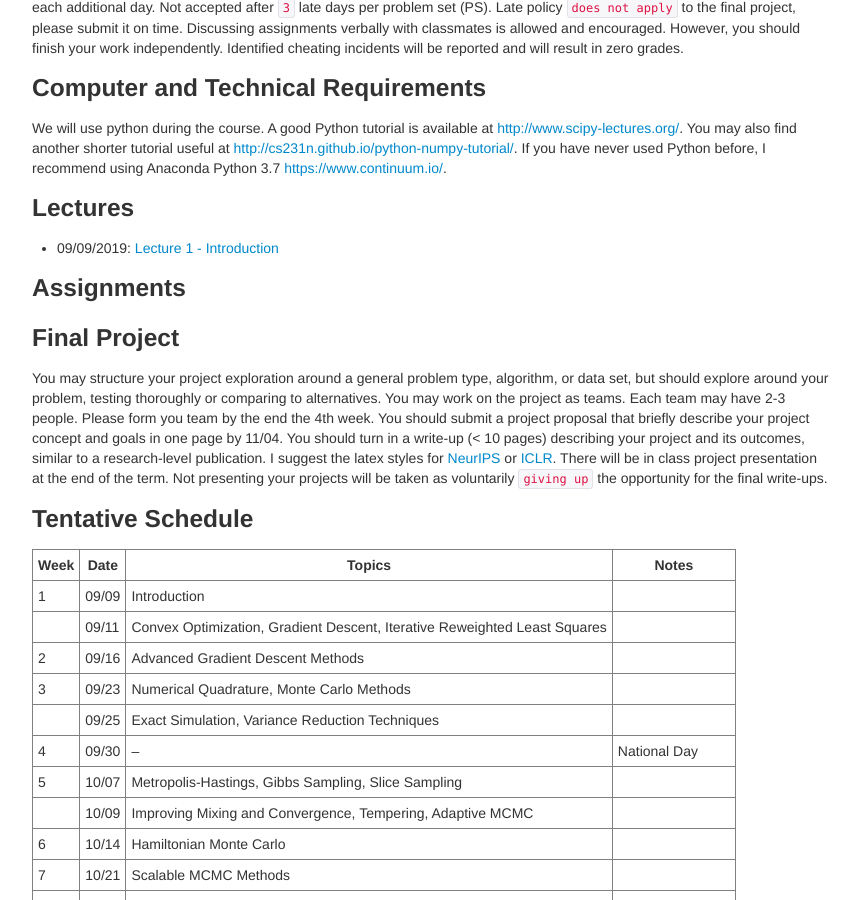
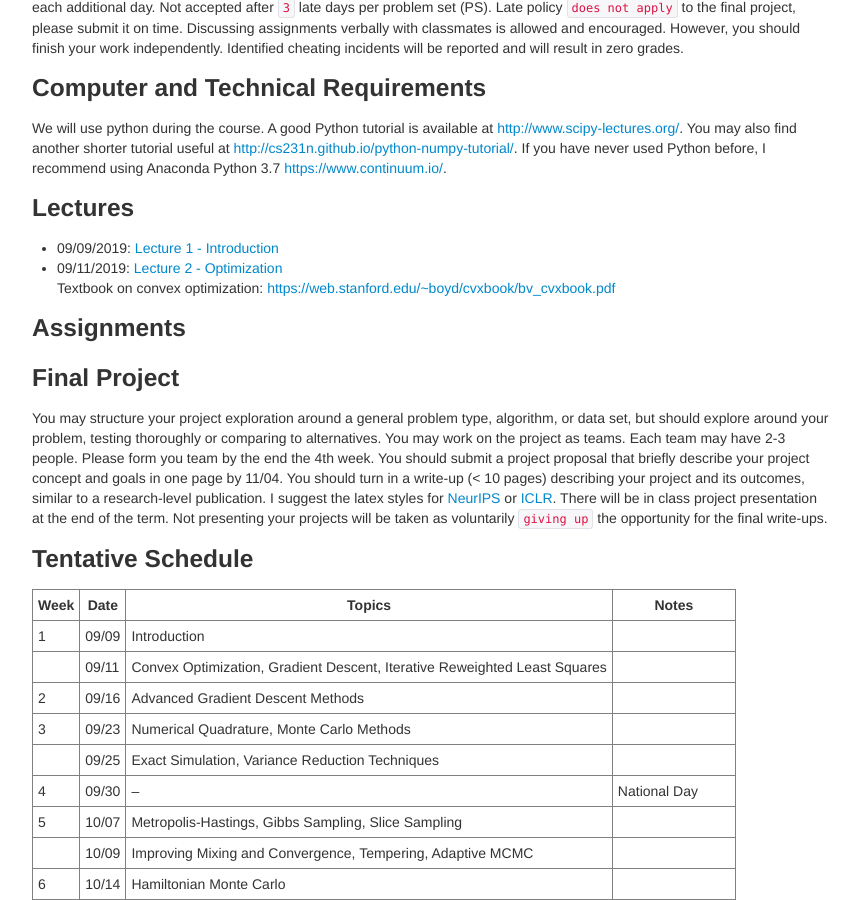
Before and after one commit to zcrabbit/zcrabbit.github.io, a Jekyll site: the page built from courses/mcs-f19.md, in a window 1280 px wide and 900 px high, scrolled down 925 px. Shown: the whole window, without its empty margins (208-1068 px from the left). Built offline with Jekyll 4.4.1, drawn with Linux system fonts in a browser that asks for light colours.

Commit message:
lecture 2 out

```diff
--- a/courses/mcs-f19.md
+++ b/courses/mcs-f19.md
@@ -38,6 +38,8 @@
 
 ### Lectures
 - 09/09/2019: [Lecture 1 - Introduction]({{sites.baseurl}}/static/slides/mcs_fall19/lec01.pdf)
+- 09/11/2019: [Lecture 2 - Optimization]({{sites.baseurl}}/static/slides/mcs_fall19/lec02.pdf)
+  Textbook on convex optimization: <https://web.stanford.edu/~boyd/cvxbook/bv_cvxbook.pdf>
 
 ### Assignments
 
```
Also changed, not shown: 4 other files.
